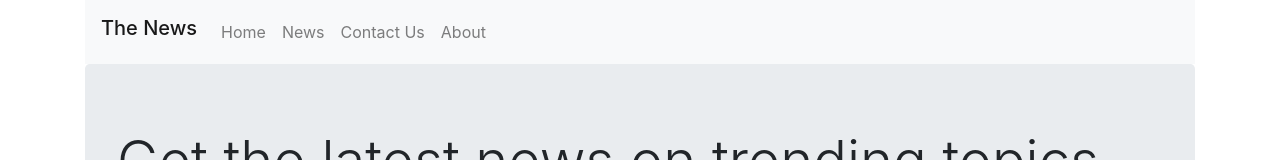
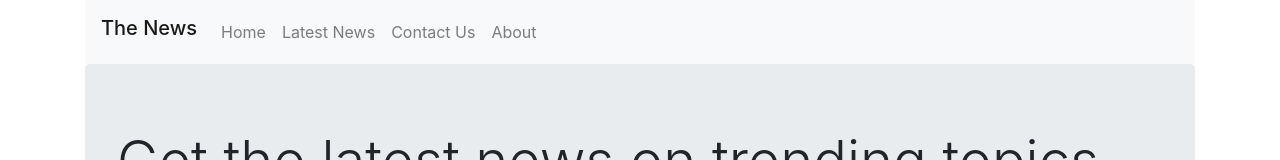
Before and after one commit to Kolatai/bootrepro, a plain HTML site: page index.html in a window 1280 px wide. Shown: the top 160 px of the page. Drawn offline with Linux system fonts and the light colour scheme.

Commit message:
changes made to index.html

```diff
--- a/index.html
+++ b/index.html
@@ -16,7 +16,7 @@
                 <div class="collapse navbar-collapse" id="newsMenu">
                     <div class="navbar-nav">
                         <a class="nab-item nav-link" href="#">Home</a>
-                        <a class="nab-item nav-link" href="#">News</a>
+                        <a class="nab-item nav-link" href="#">Latest News</a>
                         <a class="nab-item nav-link" href="#">Contact Us</a>
                         <a class="nab-item nav-link" href="#">About</a>
                     </div>
```
